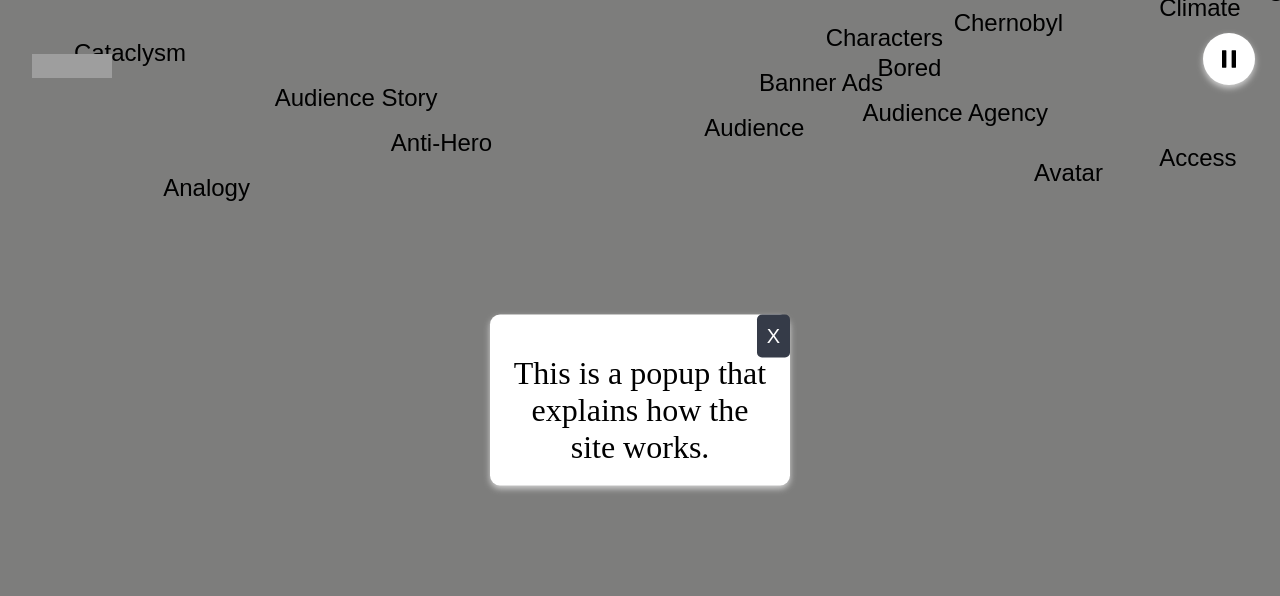
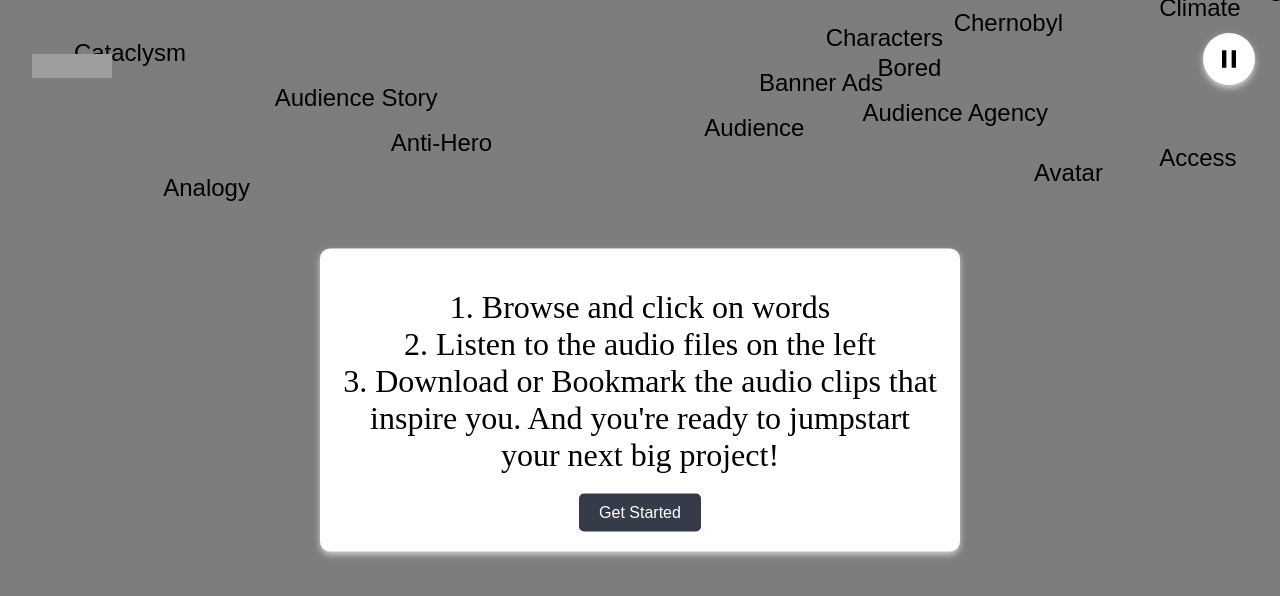
Before and after one commit to jgil325/AI-Audio-Interface, a Next.js app: page / in a window 1280 px wide. Shown: the top 596 px of the page. Built offline with nearby package versions, Linux system fonts and the light colour scheme; grey boxes are pictures that could not be loaded.

Commit message:
popup working

```diff
--- a/src/pages/Home.tsx
+++ b/src/pages/Home.tsx
@@ -28,28 +28,30 @@ const PopupWrapper = styled.div<PopupWrapperProps>`
   background-color: white;
   box-shadow: 0 3px 6px lightgrey;
   padding: 20px;
-  width: 300px;
+  width: full;
   z-index: 1000;
   display: ${(props) => (props.show ? "block" : "none")};
   color: black;
   border-radius: 10px;
 `;
 
-const PopupText = styled.p`
+const PopupTextWrapper = styled.div`
   padding-top: 20px;
 `;
 
-const CloseButton = styled.button`
-  position: absolute;
-  top: 0;
-  right: 0;
-  border: none;
+const PopupText = styled.p`
+  white-space: pre-wrap;
+`;
+
+const GetStartedButton = styled.button`
   background-color: #353b48;
   color: white;
-  font-size: 20px;
+  border: none;
+  padding: 10px 20px;
+  border-radius: 5px;
+  font-size: 16px;
   cursor: pointer;
-  padding: 10px;
-  border-radius: 5px;
+  margin-top: 20px;
 `;
 
 const Overlay = styled.div`
@@ -77,8 +79,17 @@ const Home = () => {
     <StyledHome>
       {showPopup && <Overlay />}
       <PopupWrapper show={showPopup}>
-        <PopupText>This is a popup that explains how the site works.</PopupText>
-        <CloseButton onClick={() => setShowPopup(false)}> X </CloseButton>
+        <PopupTextWrapper>
+          <PopupText>1. Browse and click on words</PopupText>
+          <PopupText>2. Listen to the audio files on the left</PopupText>
+          <PopupText>
+            3. Download or Bookmark the audio clips that inspire you. And
+            you&apos;re ready to jumpstart your next big project!
+          </PopupText>
+        </PopupTextWrapper>
+        <GetStartedButton onClick={() => setShowPopup(false)}>
+          Get Started
+        </GetStartedButton>
       </PopupWrapper>
       <RainWords words={words} />
     </StyledHome>
```
